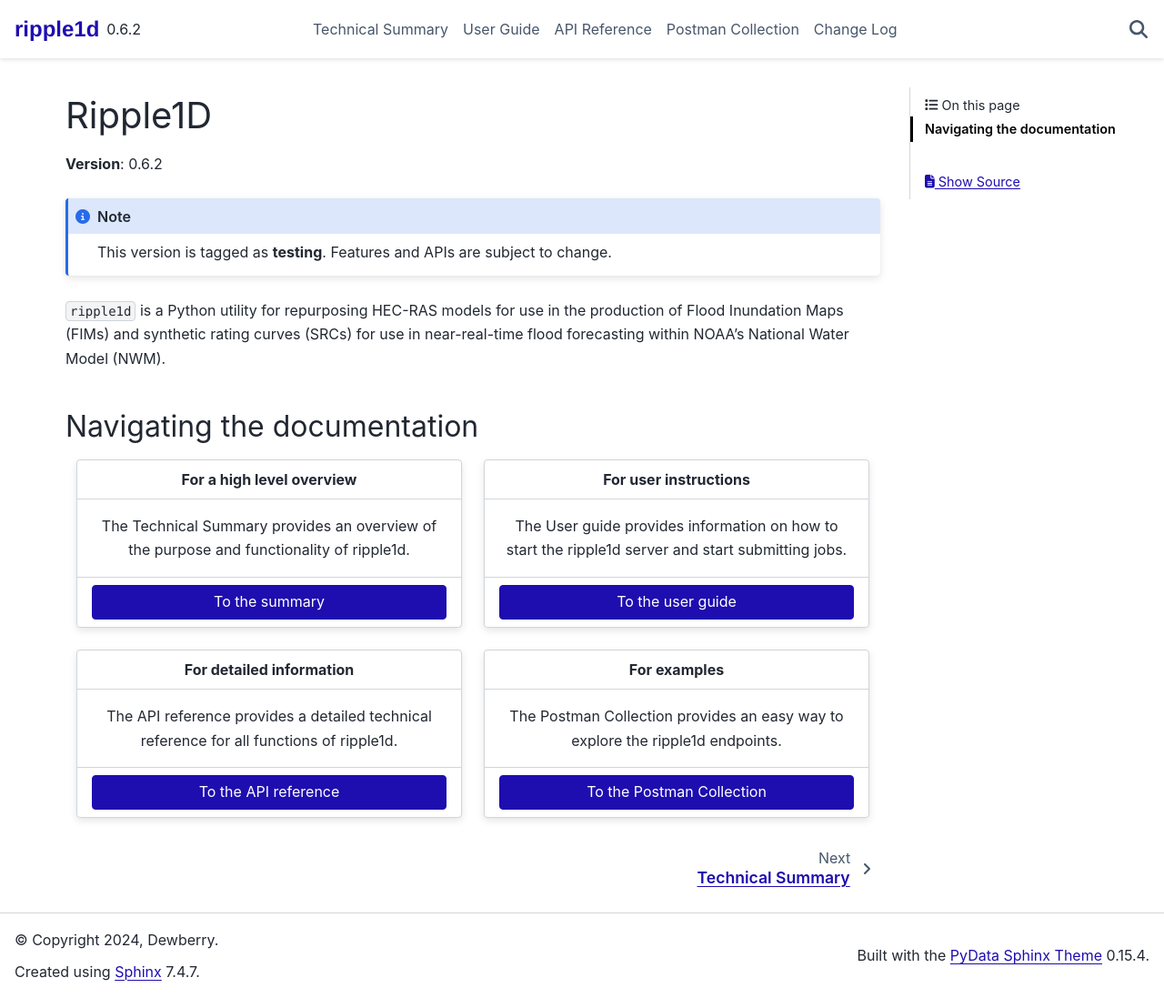
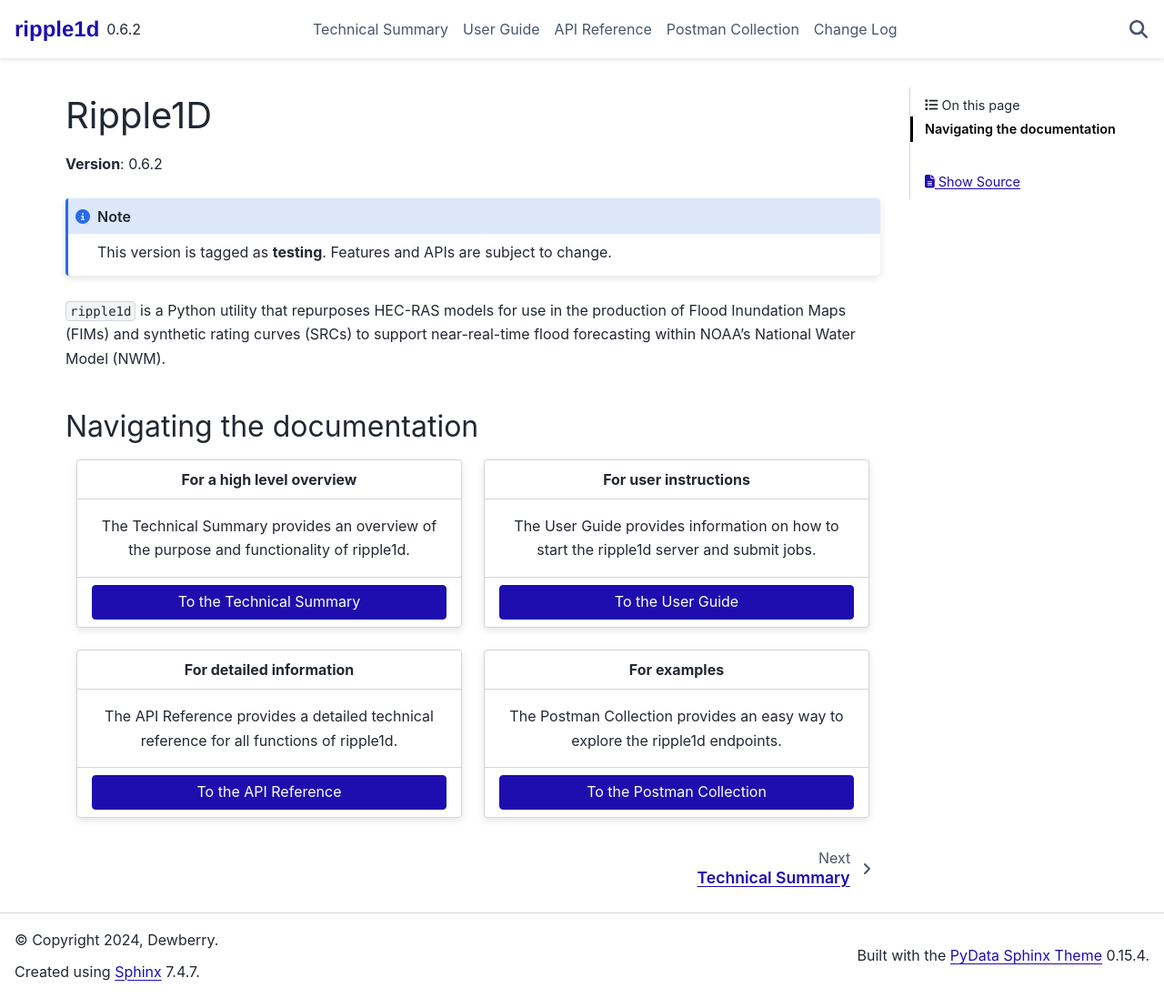
Before and after one commit to Dewberry/ripple1d, a Sphinx documentation site: the page built from docs/source/index.rst, in a window 1280 px wide and 1097 px high. Shown: the whole window at 91% size. Built offline with Sphinx 7.4.7 and the PyData theme 0.15.4, drawn with Linux system fonts in a browser that asks for light colours; pages that are not in the unit, such as notebooks, are missing from menus.

Commit message:
update wording

```diff
--- a/docs/source/index.rst
+++ b/docs/source/index.rst
@@ -6,9 +6,9 @@
 .. note::
    This version is tagged as **testing**. Features and APIs are subject to change.
 
-:code:`ripple1d` is a Python utility for repurposing HEC-RAS models for use in
+:code:`ripple1d` is a Python utility that repurposes HEC-RAS models for use in
 the production of Flood Inundation Maps (FIMs) and synthetic rating curves
-(SRCs) for use in near-real-time flood forecasting within NOAA's National Water
+(SRCs) to support near-real-time flood forecasting within NOAA’s National Water
 Model (NWM).
 
 Navigating the documentation
@@ -33,7 +33,7 @@
             :color: secondary
             :click-parent:
 
-            To the summary
+            To the Technical Summary
 
     .. grid-item-card::
         :text-align: center
@@ -41,8 +41,8 @@
         **For user instructions**
         ^^^
 
-        The User guide provides information on how to start the ripple1d server
-        and start submitting jobs.
+        The User Guide provides information on how to start the ripple1d server
+        and submit jobs.
 
         +++
 
@@ -51,7 +51,7 @@
             :color: secondary
             :click-parent:
 
-            To the user guide
+            To the User Guide
 
     .. grid-item-card::
         :text-align: center
@@ -59,7 +59,7 @@
         **For detailed information**
         ^^^
 
-        The API reference provides a detailed technical reference for all
+        The API Reference provides a detailed technical reference for all
         functions of ripple1d.
 
         +++
@@ -69,7 +69,7 @@
             :color: secondary
             :click-parent:
 
-            To the API reference
+            To the API Reference
 
     .. grid-item-card::
         :text-align: center
```
